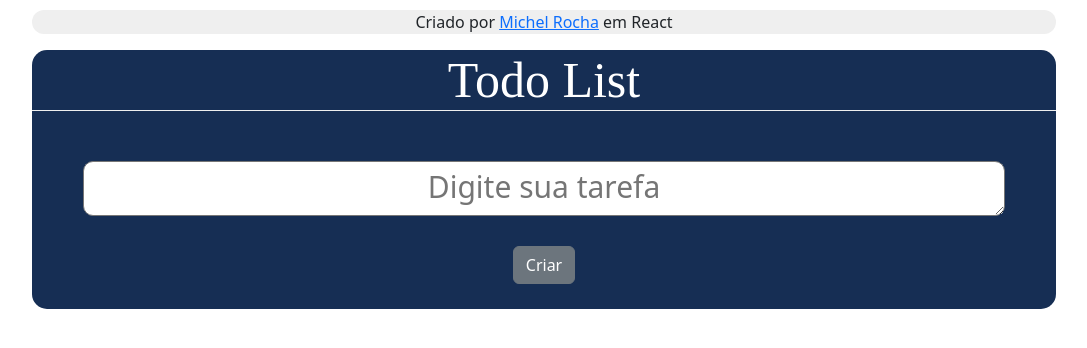
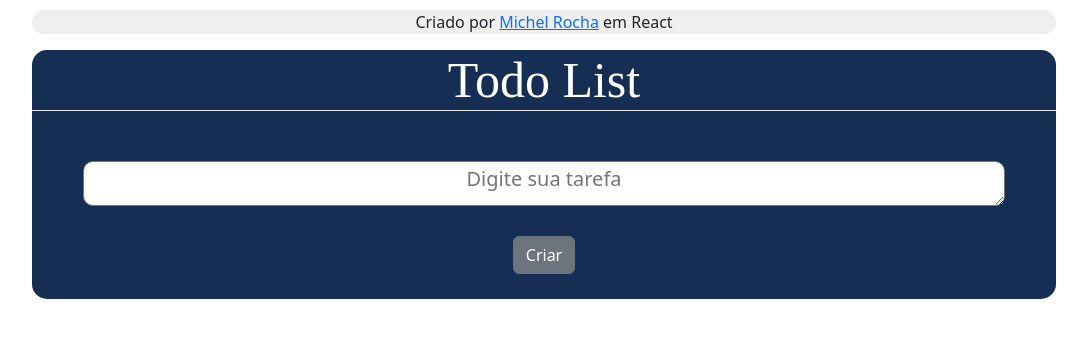
Before and after one commit to MichelRLima/TodoList, a React (Create React App) app: page / in a window 1280 px wide. Shown: the top 348 px of the page, without its empty margins (96-1183 px from the left). Built offline with nearby package versions, Linux system fonts and the light colour scheme; a web font is replaced by a local one.

Commit message:
ajustando estilo

```diff
--- a/src/App.css
+++ b/src/App.css
@@ -23,10 +23,10 @@
   margin: 50px auto;
   display: block;
   width: 90%;
-  height:55px;
+  height:45px;
   border-radius: 10px;
   text-align: center;
-  font-size: 30px;
+  font-size: 20px;
 
 }
 
```
